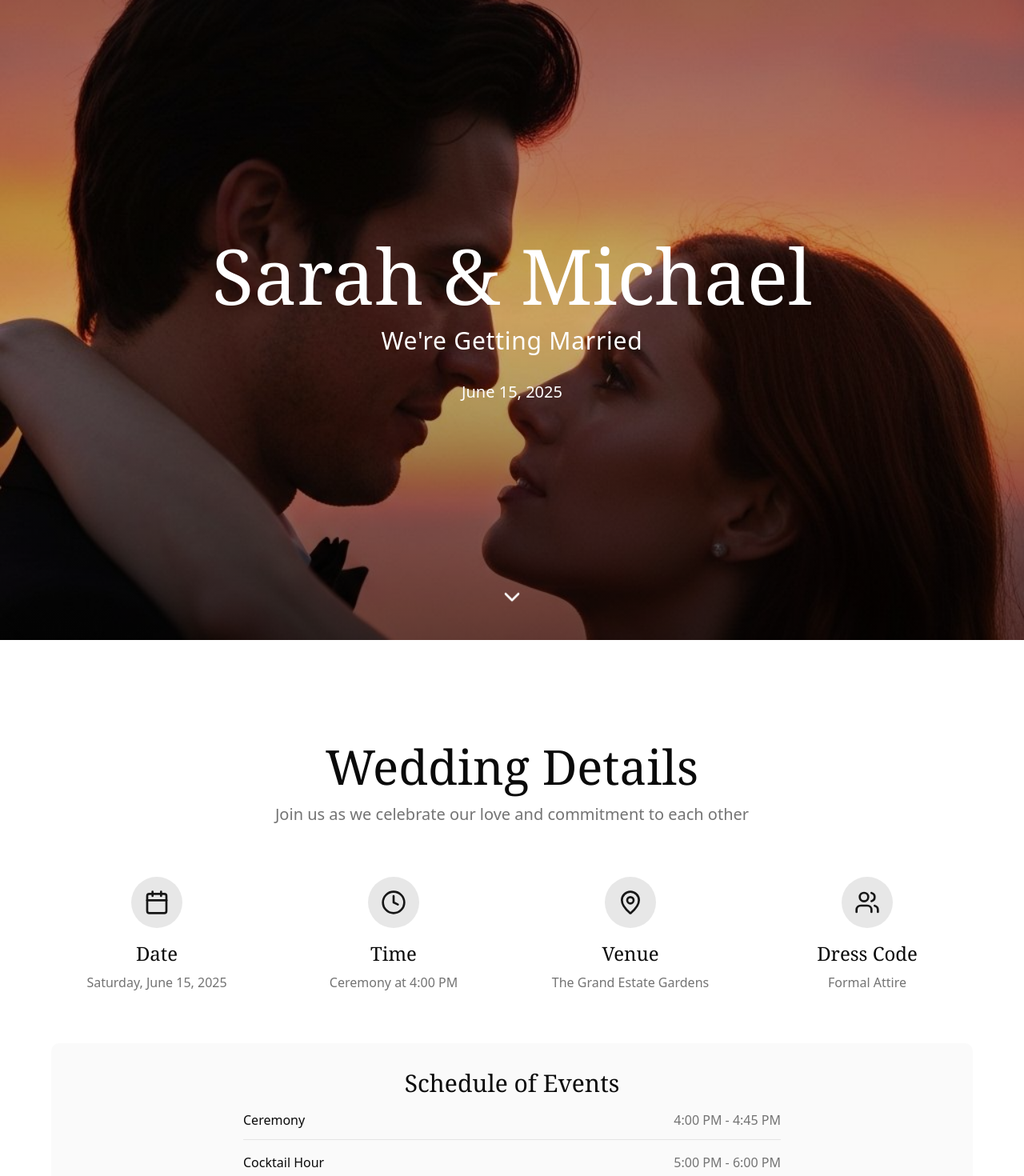
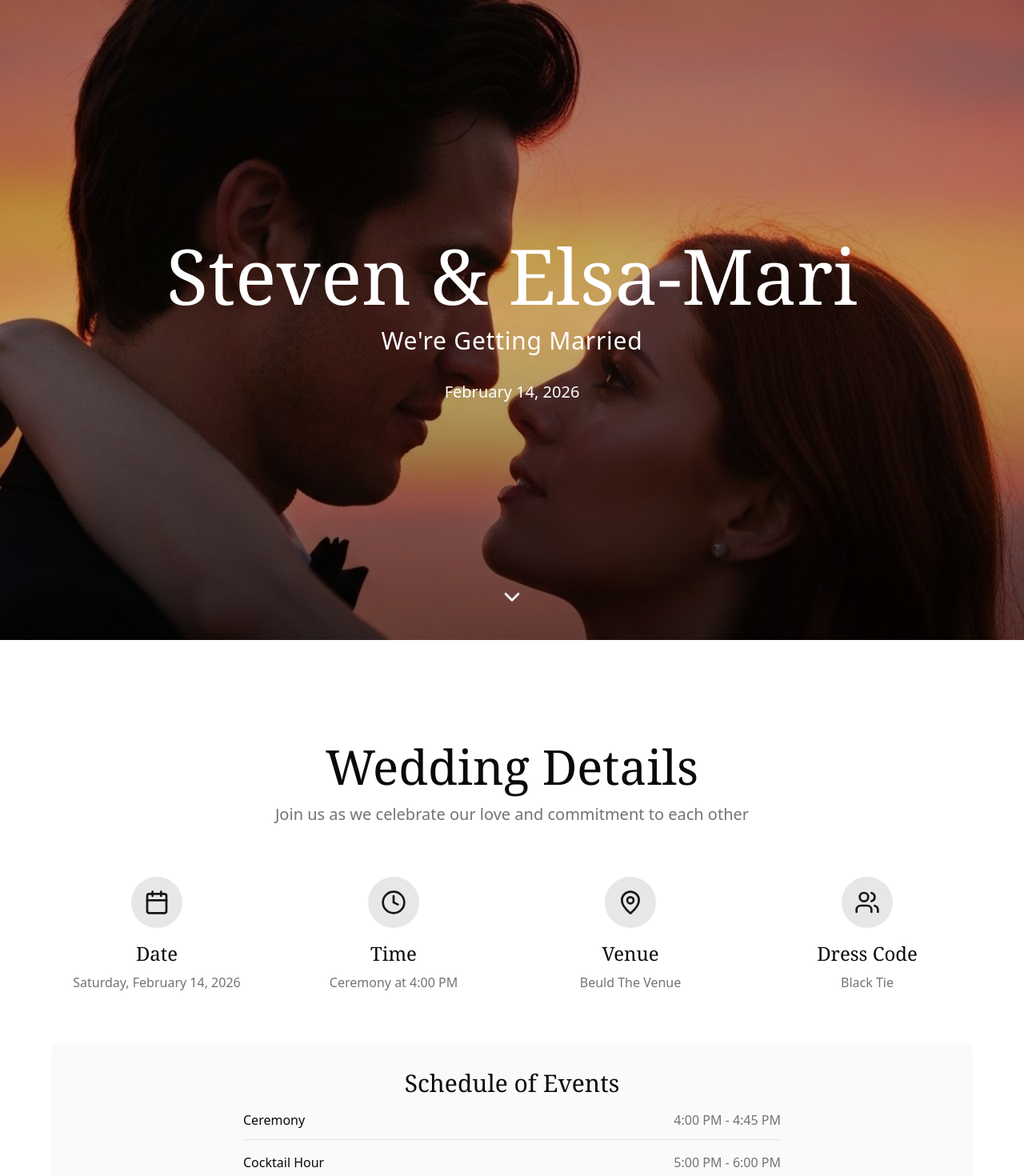
Before and after one commit to Elsa-Mari1/visser-wedding, a Next.js app: page / in a window 1280 px wide. Shown: the top 1470 px of the page at 80% size. Built offline with nearby package versions, Linux system fonts and the light colour scheme; a web font is replaced by a local one.

Commit message:
Added our details for the wedding

```diff
--- a/components/footer.tsx
+++ b/components/footer.tsx
@@ -2,8 +2,8 @@ export function Footer() {
   return (
     <footer className="py-12 px-4 bg-muted/50 border-t border-border">
       <div className="max-w-6xl mx-auto text-center">
-        <p className="font-serif text-2xl md:text-3xl mb-2 text-foreground">Sarah & Michael</p>
-        <p className="text-muted-foreground mb-4">June 15, 2025</p>
+        <p className="font-serif text-2xl md:text-3xl mb-2 text-foreground">Steven & Elsa-Mari</p>
+        <p className="text-muted-foreground mb-4">February 14, 2026</p>
         <p className="text-sm text-muted-foreground">We can't wait to celebrate with you</p>
       </div>
     </footer>
--- a/components/hero-section.tsx
+++ b/components/hero-section.tsx
@@ -29,10 +29,10 @@ export function HeroSection() {
           isVisible ? "opacity-100 translate-y-0" : "opacity-0 translate-y-8"
         }`}
       >
-        <h1 className="font-serif text-5xl md:text-7xl lg:text-8xl mb-4 text-balance">Sarah & Michael</h1>
+        <h1 className="font-serif text-5xl md:text-7xl lg:text-8xl mb-4 text-balance">Steven & Elsa-Mari</h1>
         <p className="text-xl md:text-2xl lg:text-3xl font-light tracking-wide mb-8">We're Getting Married</p>
         <div className="text-lg md:text-xl font-light">
-          <p>June 15, 2025</p>
+          <p>February 14, 2026</p>
         </div>
       </div>
 
--- a/components/rsvp-section.tsx
+++ b/components/rsvp-section.tsx
@@ -105,7 +105,7 @@ export function RsvpSection() {
             </div>
           </div>
 
-          <div className="grid md:grid-cols-2 gap-6">
+          {/* <div className="grid md:grid-cols-2 gap-6">
             <div className="space-y-2">
               <Label htmlFor="email">Email</Label>
               <Input id="email" name="email" type="email" placeholder="john@example.com" />
@@ -114,7 +114,7 @@ export function RsvpSection() {
               <Label htmlFor="phone">Phone</Label>
               <Input id="phone" name="phone" type="tel" placeholder="+1 (555) 000-0000" />
             </div>
-          </div>
+          </div> */}
 
           <div className="grid md:grid-cols-2 gap-6">
             <div className="space-y-2">
@@ -129,7 +129,7 @@ export function RsvpSection() {
                 </SelectContent>
               </Select>
             </div>
-            <div className="space-y-2">
+            {/* <div className="space-y-2">
               <Label htmlFor="guests">Number of Guests *</Label>
               <Select name="guests" defaultValue="1" required>
                 <SelectTrigger id="guests">
@@ -142,7 +142,7 @@ export function RsvpSection() {
                   <SelectItem value="4">4 Guests</SelectItem>
                 </SelectContent>
               </Select>
-            </div>
+            </div> */}
           </div>
 
           <div className="space-y-2">
--- a/components/venue-location.tsx
+++ b/components/venue-location.tsx
@@ -27,8 +27,8 @@ export function VenueLocation() {
 
   const venueAddress = "123 Garden Lane, Beautiful City, ST 12345"
   const googleMapsUrl = `https://www.google.com/maps/search/?api=1&query=${encodeURIComponent(
-    "The Grand Estate Gardens " + venueAddress,
-  )}`
+  "Roodehoogte, Robertson, 6705"
+)}`;
 
   return (
     <section id="venue-location" ref={sectionRef} className="py-20 md:py-32 px-4 bg-muted/30">
@@ -55,7 +55,7 @@ export function VenueLocation() {
         >
           <div className="space-y-6">
             <div>
-              <h3 className="font-serif text-2xl md:text-3xl mb-2 text-foreground">The Grand Estate Gardens</h3>
+              <h3 className="font-serif text-2xl md:text-3xl mb-2 text-foreground">Beuld The Venue</h3>
               <p className="text-lg text-muted-foreground">{venueAddress}</p>
             </div>
 
@@ -63,8 +63,7 @@ export function VenueLocation() {
               <div>
                 <h4 className="font-medium text-lg mb-2 text-foreground">Parking Information</h4>
                 <p className="text-muted-foreground">
-                  Complimentary valet parking is available for all guests. Additional parking is available in the
-                  adjacent lot.
+                  Complimentary valet parking is available for all guests.
                 </p>
               </div>
 
--- a/components/wedding-details.tsx
+++ b/components/wedding-details.tsx
@@ -28,7 +28,7 @@ export function WeddingDetails() {
     {
       icon: Calendar,
       title: "Date",
-      content: "Saturday, June 15, 2025",
+      content: "Saturday, February 14, 2026",
     },
     {
       icon: Clock,
@@ -38,12 +38,12 @@ export function WeddingDetails() {
     {
       icon: MapPin,
       title: "Venue",
-      content: "The Grand Estate Gardens",
+      content: "Beuld The Venue",
     },
     {
       icon: Users,
       title: "Dress Code",
-      content: "Formal Attire",
+      content: "Black Tie",
     },
   ]
 
```
